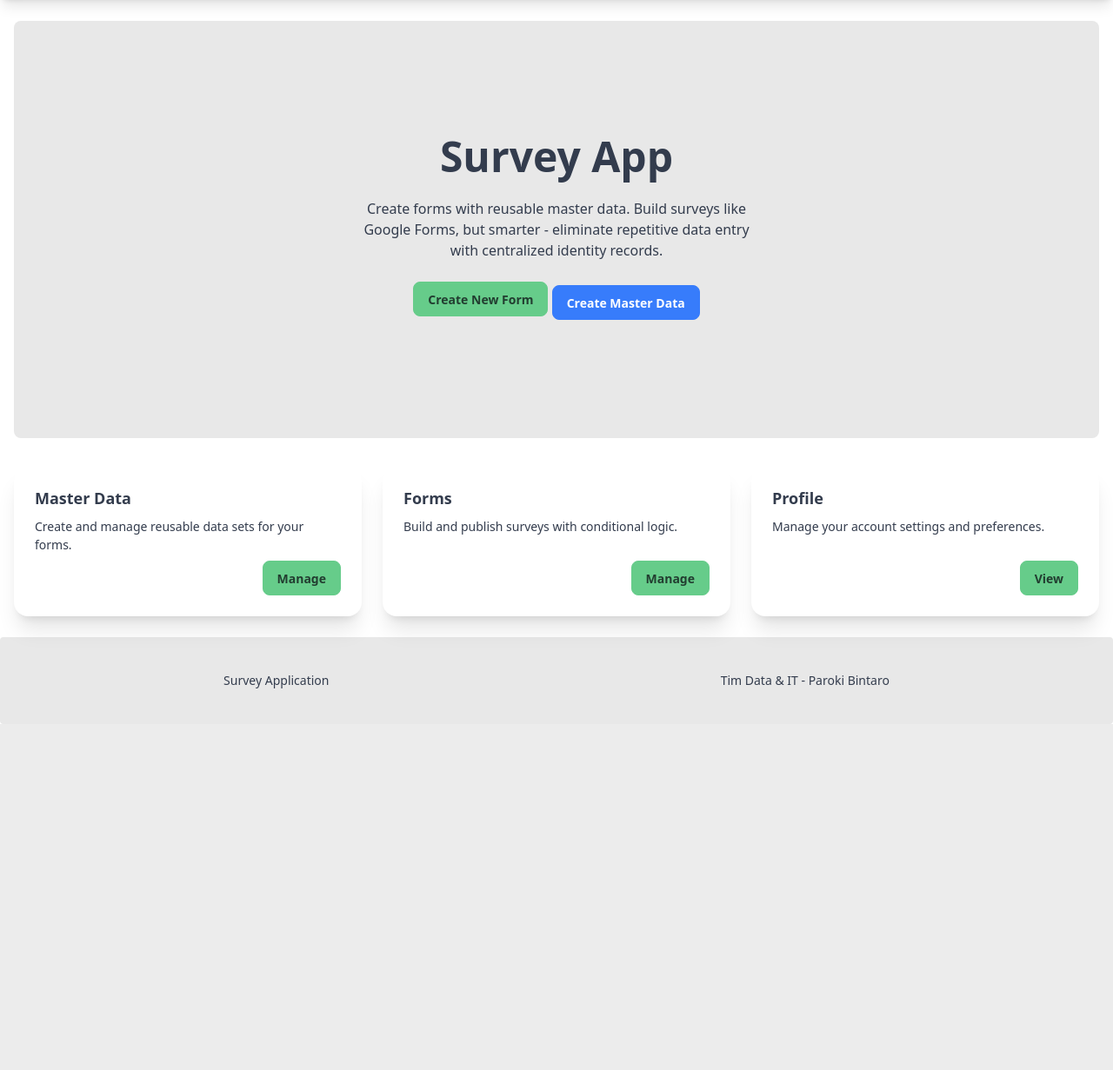
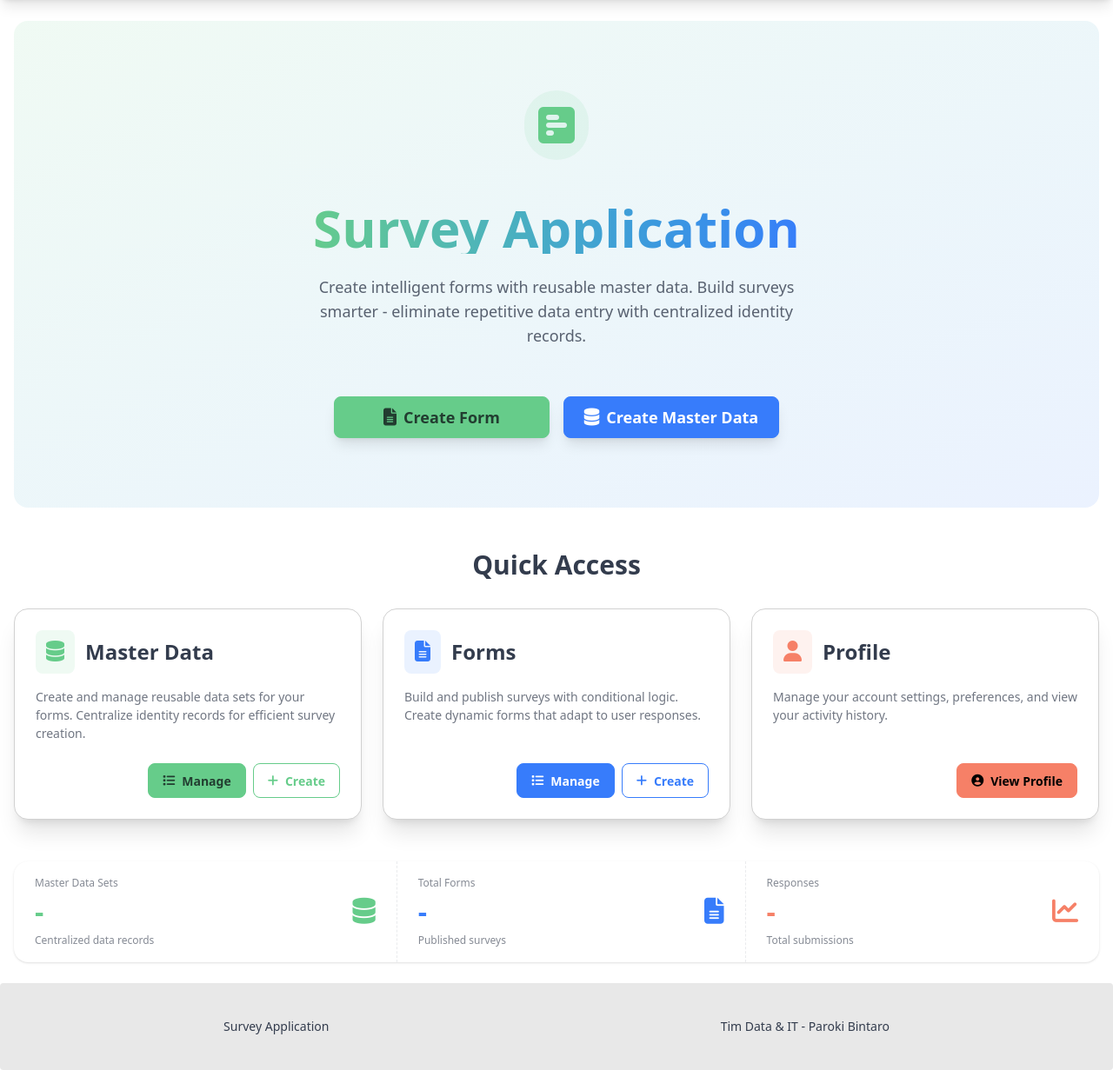
Before and after one commit to BenedictusAryo/survey_application, a Django app: page / in a window 1280 px wide. Shown: the part 65-1296 px from the top of the page at 87% size. Before the commit the page ends 898 px from the top, so only its background shows below. Run offline with Django 5.2, Linux system fonts and the light colour scheme; the visitor is signed in with stand-in values (Sample User, id 1); style sheets or scripts are compiled from the project's sources; some libraries are stand-ins or nearby versions.

Commit message:
Revamp home page layout: enhance hero section, improve action buttons, and update feature cards for better user experience

```diff
--- a/templates/home.html
+++ b/templates/home.html
@@ -3,61 +3,170 @@
 {% block title %}Home - Survey Application{% endblock %}
 
 {% block content %}
-<div class="hero min-h-[60vh] bg-base-200 rounded-lg">
+<!-- Hero Section -->
+<div class="hero min-h-[70vh] bg-gradient-to-br from-primary/10 to-secondary/10 rounded-2xl">
     <div class="hero-content text-center">
-        <div class="max-w-md">
-            <h1 class="text-5xl font-bold">Survey App</h1>
-            <p class="py-6">Create forms with reusable master data. Build surveys like Google Forms, but smarter - eliminate repetitive data entry with centralized identity records.</p>
+        <div class="max-w-2xl">
+            <div class="mb-8">
+                <div class="inline-block p-4 bg-primary/10 rounded-full mb-4">
+                    <i class="fas fa-poll-h text-5xl text-primary"></i>
+                </div>
+            </div>
+            <h1 class="text-4xl md:text-6xl font-bold bg-gradient-to-r from-primary to-secondary bg-clip-text text-transparent">
+                Survey Application
+            </h1>
+            <p class="py-6 text-lg text-base-content/80 max-w-xl mx-auto">
+                Create intelligent forms with reusable master data. Build surveys smarter - eliminate repetitive data entry with centralized identity records.
+            </p>
 
             {% if user.is_authenticated %}
-                <div class="space-y-2">
                 {% if user.is_form_creator %}
-                        <a href="{% url 'forms:create' %}" class="btn btn-primary">Create New Form</a>
-                        <a href="{% url 'master_data:create' %}" class="btn btn-secondary">Create Master Data</a>
-                    {% else %}
-                        <p class="text-sm">You have limited access. Contact administrator for form creation privileges.</p>
-                    {% endif %}
+                    <!-- Action Buttons Grid -->
+                    <div class="grid grid-cols-1 sm:grid-cols-2 gap-4 mt-8 max-w-lg mx-auto">
+                        <a href="{% url 'forms:create' %}" class="btn btn-primary btn-lg gap-2 shadow-lg hover:shadow-xl transition-all">
+                            <i class="fas fa-file-alt text-xl"></i>
+                            <span>Create Form</span>
+                        </a>
+                        <a href="{% url 'master_data:create' %}" class="btn btn-secondary btn-lg gap-2 shadow-lg hover:shadow-xl transition-all">
+                            <i class="fas fa-database text-xl"></i>
+                            <span>Create Master Data</span>
+                        </a>
                     </div>
                 {% else %}
-                <a href="{% url 'accounts:register' %}" class="btn btn-primary">Get Started</a>
+                    <div class="alert alert-info max-w-md mx-auto mt-8">
+                        <i class="fas fa-info-circle"></i>
+                        <span>You have limited access. Contact administrator for form creation privileges.</span>
+                    </div>
+                {% endif %}
+            {% else %}
+                <div class="flex flex-col sm:flex-row gap-4 justify-center mt-8">
+                    <a href="{% url 'accounts:register' %}" class="btn btn-primary btn-lg gap-2 shadow-lg hover:shadow-xl">
+                        <i class="fas fa-user-plus"></i>
+                        Get Started
+                    </a>
+                    <a href="{% url 'accounts:login' %}" class="btn btn-outline btn-lg gap-2">
+                        <i class="fas fa-sign-in-alt"></i>
+                        Sign In
+                    </a>
+                </div>
             {% endif %}
         </div>
     </div>
 </div>
 
 {% if user.is_authenticated %}
-<div class="grid grid-cols-1 md:grid-cols-2 lg:grid-cols-3 gap-6 mt-8">
+<!-- Features Section -->
+<div class="mt-12">
+    <h2 class="text-3xl font-bold text-center mb-8">Quick Access</h2>
+
+    <div class="grid grid-cols-1 md:grid-cols-2 lg:grid-cols-3 gap-6">
         {% if user.is_form_creator %}
-        <div class="card bg-base-100 shadow-xl">
+            <!-- Master Data Card -->
+            <div class="card bg-base-100 shadow-xl hover:shadow-2xl transition-all duration-300 border border-base-300">
                 <div class="card-body">
-                <h2 class="card-title">Master Data</h2>
-                <p>Create and manage reusable data sets for your forms.</p>
-                <div class="card-actions justify-end">
-                    <a href="{% url 'master_data:list' %}" class="btn btn-primary">Manage</a>
+                    <div class="flex items-center gap-3 mb-2">
+                        <div class="p-3 bg-primary/10 rounded-lg">
+                            <i class="fas fa-database text-2xl text-primary"></i>
+                        </div>
+                        <h2 class="card-title text-2xl">Master Data</h2>
+                    </div>
+                    <p class="text-base-content/70 mb-4">
+                        Create and manage reusable data sets for your forms. Centralize identity records for efficient survey creation.
+                    </p>
+                    <div class="card-actions justify-end mt-auto">
+                        <a href="{% url 'master_data:list' %}" class="btn btn-primary gap-2">
+                            <i class="fas fa-list"></i>
+                            Manage
+                        </a>
+                        <a href="{% url 'master_data:create' %}" class="btn btn-outline btn-primary gap-2">
+                            <i class="fas fa-plus"></i>
+                            Create
+                        </a>
                     </div>
                 </div>
             </div>
 
-        <div class="card bg-base-100 shadow-xl">
+            <!-- Forms Card -->
+            <div class="card bg-base-100 shadow-xl hover:shadow-2xl transition-all duration-300 border border-base-300">
                 <div class="card-body">
-                <h2 class="card-title">Forms</h2>
-                <p>Build and publish surveys with conditional logic.</p>
-                <div class="card-actions justify-end">
-                    <a href="{% url 'forms:list' %}" class="btn btn-primary">Manage</a>
+                    <div class="flex items-center gap-3 mb-2">
+                        <div class="p-3 bg-secondary/10 rounded-lg">
+                            <i class="fas fa-file-alt text-2xl text-secondary"></i>
+                        </div>
+                        <h2 class="card-title text-2xl">Forms</h2>
+                    </div>
+                    <p class="text-base-content/70 mb-4">
+                        Build and publish surveys with conditional logic. Create dynamic forms that adapt to user responses.
+                    </p>
+                    <div class="card-actions justify-end mt-auto">
+                        <a href="{% url 'forms:list' %}" class="btn btn-secondary gap-2">
+                            <i class="fas fa-list"></i>
+                            Manage
+                        </a>
+                        <a href="{% url 'forms:create' %}" class="btn btn-outline btn-secondary gap-2">
+                            <i class="fas fa-plus"></i>
+                            Create
+                        </a>
                     </div>
                 </div>
             </div>
         {% endif %}
 
-    <div class="card bg-base-100 shadow-xl">
+        <!-- Profile Card -->
+        <div class="card bg-base-100 shadow-xl hover:shadow-2xl transition-all duration-300 border border-base-300">
             <div class="card-body">
-            <h2 class="card-title">Profile</h2>
-            <p>Manage your account settings and preferences.</p>
-            <div class="card-actions justify-end">
-                <a href="{% url 'accounts:profile' %}" class="btn btn-primary">View</a>
+                <div class="flex items-center gap-3 mb-2">
+                    <div class="p-3 bg-accent/10 rounded-lg">
+                        <i class="fas fa-user text-2xl text-accent"></i>
+                    </div>
+                    <h2 class="card-title text-2xl">Profile</h2>
+                </div>
+                <p class="text-base-content/70 mb-4">
+                    Manage your account settings, preferences, and view your activity history.
+                </p>
+                <div class="card-actions justify-end mt-auto">
+                    <a href="{% url 'accounts:profile' %}" class="btn btn-accent gap-2">
+                        <i class="fas fa-user-circle"></i>
+                        View Profile
+                    </a>
                 </div>
             </div>
         </div>
     </div>
+</div>
+
+<!-- Stats Section (if form creator) -->
+{% if user.is_form_creator %}
+<div class="mt-12">
+    <div class="stats stats-vertical lg:stats-horizontal shadow w-full bg-base-100">
+        <div class="stat">
+            <div class="stat-figure text-primary">
+                <i class="fas fa-database text-3xl"></i>
+            </div>
+            <div class="stat-title">Master Data Sets</div>
+            <div class="stat-value text-primary">-</div>
+            <div class="stat-desc">Centralized data records</div>
+        </div>
+
+        <div class="stat">
+            <div class="stat-figure text-secondary">
+                <i class="fas fa-file-alt text-3xl"></i>
+            </div>
+            <div class="stat-title">Total Forms</div>
+            <div class="stat-value text-secondary">-</div>
+            <div class="stat-desc">Published surveys</div>
+        </div>
+
+        <div class="stat">
+            <div class="stat-figure text-accent">
+                <i class="fas fa-chart-line text-3xl"></i>
+            </div>
+            <div class="stat-title">Responses</div>
+            <div class="stat-value text-accent">-</div>
+            <div class="stat-desc">Total submissions</div>
+        </div>
+    </div>
+</div>
+{% endif %}
 {% endif %}
 {% endblock %}
```
Lines whose indentation alone changed are shown as unchanged.
